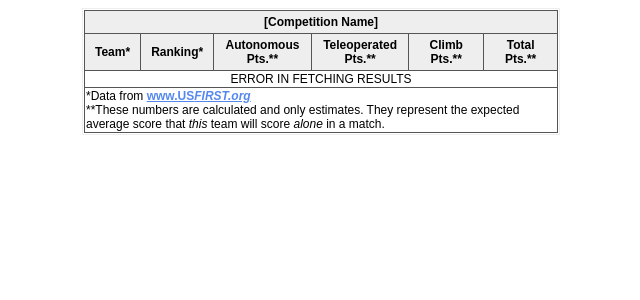
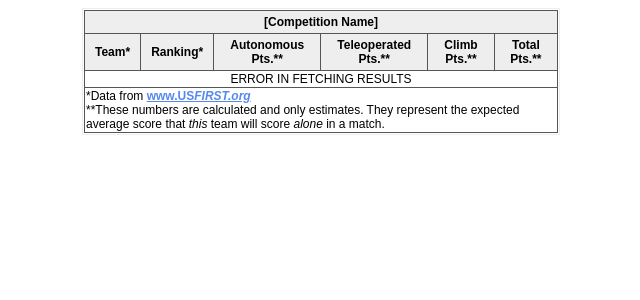
Before and after one commit to benrbray/adambots-automated-scouting-kit, a PHP site: page / in a window 1280 px wide. Shown: the top 300 px of the page, without its empty margins (319-959 px from the left). Run offline with PHP 8.4, Linux system fonts and the light colour scheme; data that the repository does not hold is empty.

Commit message:
Update style.css

```diff
--- a/web/style.css
+++ b/web/style.css
@@ -28,7 +28,6 @@ text-align:left;
 }
 
 thead tr td {
-width:80px;
   padding-top:4px;
   padding-bottom:4px;
   padding-left:10px;
```
Lines whose indentation alone changed are shown as unchanged.
